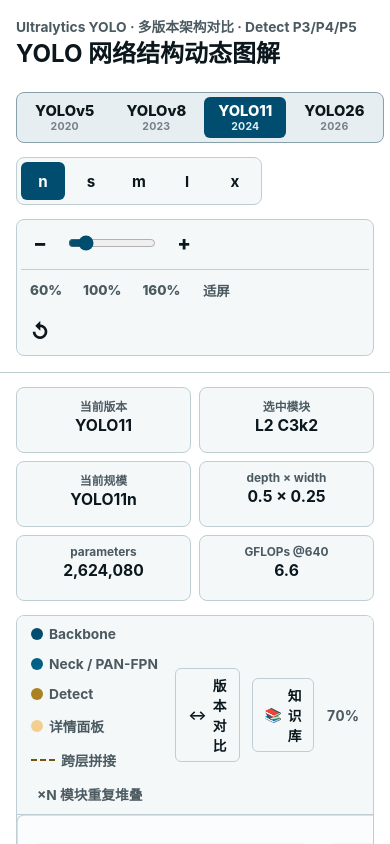
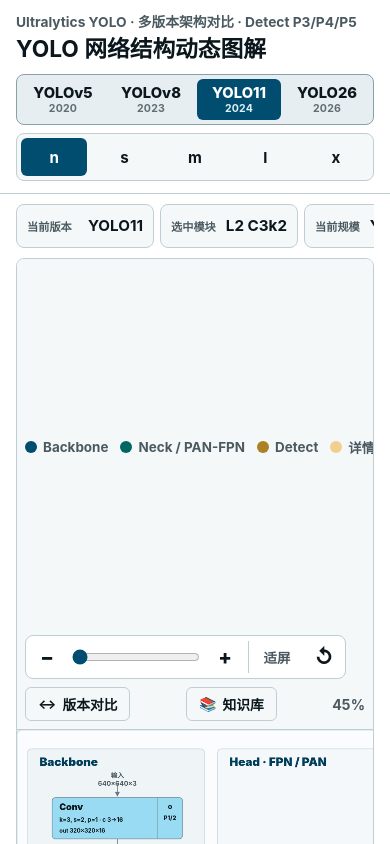
Before and after one commit to zhanghuiwan/yolo-arch-visualizer, a Next.js app: page / in a window 390 px wide. Shown: the top 844 px of the page. Built offline with nearby package versions, Linux system fonts and the light colour scheme.

Commit message:
Refine responsive layout and dialogs

```diff
--- a/public/yolo11-arch/app.js
+++ b/public/yolo11-arch/app.js
@@ -2136,6 +2136,7 @@
     // 点击在节点上、子卡片上、抽屉里都不触发 pan
     if (event.target.closest?.(".node-hit")) return;
     if (event.target.closest?.(".unit-card")) return;
+    if (event.target.closest?.(".zoom-tools")) return;
     panState = {
       pointerId: event.pointerId,
       startX: event.clientX,
@@ -2174,6 +2175,14 @@
 }
 
 function bindDrawer() {
+  const detailClose = detailPanel.querySelector(".detail-close");
+  if (detailClose) {
+    detailClose.addEventListener("click", (event) => {
+      event.stopPropagation();
+      closeDetailDrawer();
+    });
+  }
+
   // 点击画布空白处（非节点、非子卡片）：如果发生了拖动则忽略，否则关闭抽屉
   diagram.addEventListener("click", (event) => {
     if (suppressCanvasClick) {
@@ -2208,6 +2217,39 @@
 
 // ====== 子模块说明已迁移到右侧抽屉（栈式导航）======
 // 原 popover 浮窗机制已删除：点击小卡片直接 push 到 detailStack，在抽屉中显示信息。
+
+let referenceReturnFocus = null;
+let compareReturnFocus = null;
+
+function modalFocusableElements(modal) {
+  return [...modal.querySelectorAll('button, [href], input, select, textarea, [tabindex]:not([tabindex="-1"])')]
+    .filter((el) => !el.disabled && el.getAttribute("aria-hidden") !== "true");
+}
+
+function focusModal(modal) {
+  window.requestAnimationFrame(() => {
+    const target = modal.querySelector(".reference-close") || modalFocusableElements(modal)[0];
+    if (target) target.focus({ preventScroll: true });
+  });
+}
+
+function trapModalFocus(event, modal) {
+  if (event.key !== "Tab" || !modal.classList.contains("is-open")) return;
+  const focusables = modalFocusableElements(modal);
+  if (!focusables.length) {
+    event.preventDefault();
+    return;
+  }
+  const first = focusables[0];
+  const last = focusables[focusables.length - 1];
+  if (event.shiftKey && document.activeElement === first) {
+    event.preventDefault();
+    last.focus();
+  } else if (!event.shiftKey && document.activeElement === last) {
+    event.preventDefault();
+    first.focus();
+  }
+}
 
 // ====== 知识库 modal（YAML 计算方式 + 固定解释） ======
 const referenceModal = () => document.querySelector("#referenceModal");
@@ -2307,19 +2349,27 @@
   `;
 }
 
-function openReferenceModal() {
+function openReferenceModal(trigger = document.querySelector("#referenceTrigger")) {
   const modal = referenceModal();
   if (!modal) return;
+  referenceReturnFocus = trigger || document.activeElement;
   renderReferenceModal();
   modal.classList.add("is-open");
   modal.setAttribute("aria-hidden", "false");
-}
-
-function closeReferenceModal() {
+  modal.setAttribute("aria-modal", "true");
+  focusModal(modal);
+}
+
+function closeReferenceModal({ restoreFocus = true } = {}) {
   const modal = referenceModal();
   if (!modal) return;
+  const wasOpen = modal.classList.contains("is-open");
   modal.classList.remove("is-open");
   modal.setAttribute("aria-hidden", "true");
+  modal.removeAttribute("aria-modal");
+  if (wasOpen && restoreFocus && referenceReturnFocus) {
+    referenceReturnFocus.focus({ preventScroll: true });
+  }
 }
 
 function bindReferenceModal() {
@@ -2329,8 +2379,9 @@
   trigger.addEventListener("click", (event) => {
     event.stopPropagation();
     if (modal.classList.contains("is-open")) closeReferenceModal();
-    else openReferenceModal();
-  });
+    else openReferenceModal(trigger);
+  });
+  modal.addEventListener("keydown", (event) => trapModalFocus(event, modal));
   modal.addEventListener("click", (event) => {
     if (event.target === modal) closeReferenceModal();
   });
@@ -2411,19 +2462,27 @@
   `;
 }
 
-function openCompareModal() {
+function openCompareModal(trigger = document.querySelector("#compareTrigger")) {
   const modal = compareModal();
   if (!modal) return;
+  compareReturnFocus = trigger || document.activeElement;
   renderCompareModal();
   modal.classList.add("is-open");
   modal.setAttribute("aria-hidden", "false");
-}
-
-function closeCompareModal() {
+  modal.setAttribute("aria-modal", "true");
+  focusModal(modal);
+}
+
+function closeCompareModal({ restoreFocus = true } = {}) {
   const modal = compareModal();
   if (!modal) return;
+  const wasOpen = modal.classList.contains("is-open");
   modal.classList.remove("is-open");
   modal.setAttribute("aria-hidden", "true");
+  modal.removeAttribute("aria-modal");
+  if (wasOpen && restoreFocus && compareReturnFocus) {
+    compareReturnFocus.focus({ preventScroll: true });
+  }
 }
 
 function bindCompareModal() {
@@ -2433,8 +2492,9 @@
   trigger.addEventListener("click", (event) => {
     event.stopPropagation();
     if (modal.classList.contains("is-open")) closeCompareModal();
-    else openCompareModal();
-  });
+    else openCompareModal(trigger);
+  });
+  modal.addEventListener("keydown", (event) => trapModalFocus(event, modal));
   modal.addEventListener("click", (event) => {
     if (event.target === modal) closeCompareModal();
   });
@@ -2481,8 +2541,7 @@
 bindCompareModal();
 bindVersionSwitch();
 render();
-// 初始加载时不自动适屏：保留固定 zoom 让画布有滚动空间，抓手拖动才能工作
-// 用户可点击「适屏」按钮主动适配视口
+window.requestAnimationFrame(() => fitDiagram());
 // 窗口大小变化时仅刷新缩放显示，不强制适屏（避免破坏用户已设定的缩放与位置）
 let resizeTimer;
 window.addEventListener("resize", () => {
--- a/public/yolo11-arch/styles.css
+++ b/public/yolo11-arch/styles.css
@@ -1,3 +1,15 @@
+/* Reset baseline */
+* {
+  box-sizing: border-box;
+}
+
+html,
+body {
+  margin: 0;
+  padding: 0;
+  min-height: 100vh;
+}
+
 :root {
   color-scheme: light;
   --bg: oklch(1 0 0);
@@ -5,7 +17,7 @@
   --surface-strong: oklch(0.944 0.010 220);
   --ink: oklch(0.195 0.020 230);
   --muted: oklch(0.455 0.022 230);
-  --quiet: oklch(0.595 0.018 230);
+  --quiet: oklch(0.525 0.020 230);
   --line: oklch(0.842 0.018 220);
   --line-strong: oklch(0.690 0.030 220);
   --primary: oklch(0.392 0.095 232);
@@ -15,8 +27,8 @@
   --accent: oklch(0.630 0.118 82);
   --accent-strong: oklch(0.470 0.092 82);
   --accent-soft: oklch(0.930 0.060 82);
-  --blue: oklch(0.455 0.102 232);
-  --blue-soft: oklch(0.924 0.038 232);
+  --blue: oklch(0.455 0.090 190);
+  --blue-soft: oklch(0.924 0.036 190);
   --red: oklch(0.555 0.16 28);
   --shadow: oklch(0.184 0.018 165 / 0.08);
   --focus: oklch(0.648 0.13 160);
@@ -54,15 +66,16 @@
   display: flex;
   align-items: center;
   justify-content: space-between;
-  gap: 24px;
-  padding: 20px 28px 18px;
+  gap: 18px;
+  padding: 12px 28px;
   border-bottom: 1px solid var(--line);
   background: oklch(1 0 0 / 0.94);
   backdrop-filter: blur(12px);
 }
 
 .title-block {
-  min-width: 260px;
+  flex: 0 0 auto;
+  min-width: 238px;
 }
 
 .source-label,
@@ -71,6 +84,7 @@
   color: var(--muted);
   font-size: 0.86rem;
   font-weight: 650;
+  line-height: 1.28;
 }
 
 h1,
@@ -82,7 +96,7 @@
 
 h1 {
   margin: 4px 0 0;
-  font-size: 1.5rem;
+  font-size: 1.42rem;
   letter-spacing: 0;
   line-height: 1.18;
 }
@@ -91,8 +105,9 @@
   display: flex;
   align-items: center;
   justify-content: flex-end;
-  gap: 14px;
+  gap: 10px;
   flex-wrap: wrap;
+  min-width: 0;
 }
 
 .model-switch {
@@ -183,7 +198,7 @@
   padding: 4px;
   border: 1px solid var(--line);
   border-radius: 8px;
-  background: var(--surface);
+  background: var(--bg);
 }
 
 .zoom-presets {
@@ -230,40 +245,44 @@
 }
 
 .app-shell {
-  padding: 18px 28px 20px;
+  padding: 12px 28px 18px;
 }
 
 .summary-strip {
   display: grid;
-  grid-template-columns: minmax(170px, 1.2fr) minmax(130px, 0.9fr) minmax(116px, 0.76fr) minmax(128px, 0.8fr) minmax(136px, 0.92fr) minmax(118px, 0.74fr);
-  gap: 8px;
-  margin-bottom: 12px;
+  grid-template-columns: minmax(160px, 1.15fr) minmax(132px, 0.94fr) minmax(124px, 0.84fr) minmax(132px, 0.86fr) minmax(138px, 0.9fr) minmax(118px, 0.74fr);
+  gap: 6px;
+  margin-bottom: 10px;
   overflow-x: auto;
   padding-bottom: 2px;
 }
 
 .metric {
-  min-height: 58px;
-  padding: 9px 12px;
-  border: 1px solid var(--line);
-  border-radius: 8px;
-  background: var(--surface);
-  text-align: center;
+  display: flex;
+  min-height: 44px;
+  align-items: center;
+  justify-content: space-between;
+  gap: 10px;
+  padding: 7px 10px;
+  border: 1px solid var(--line);
+  border-radius: 8px;
+  background: var(--surface);
+  text-align: left;
 }
 
 .metric span {
   display: block;
   color: var(--muted);
-  font-size: 0.74rem;
+  font-size: 0.7rem;
   font-weight: 650;
   white-space: nowrap;
 }
 
 .metric strong {
   display: block;
-  margin-top: 3px;
-  color: var(--ink);
-  font-size: 0.98rem;
+  margin-top: 0;
+  color: var(--ink);
+  font-size: 0.95rem;
   line-height: 1.16;
   overflow: hidden;
   text-overflow: ellipsis;
@@ -293,9 +312,10 @@
   display: flex;
   align-items: center;
   justify-content: space-between;
-  gap: 16px;
-  min-height: 46px;
-  padding: 10px 14px;
+  flex-wrap: wrap;
+  gap: 12px;
+  min-height: 44px;
+  padding: 8px 12px;
   border-bottom: 1px solid var(--line);
   background: var(--surface);
 }
@@ -303,10 +323,11 @@
 .legend {
   display: flex;
   align-items: center;
-  gap: 14px;
+  gap: 11px;
   flex-wrap: wrap;
-  color: var(--muted);
-  font-size: 0.86rem;
+  flex: 1 1 360px;
+  color: var(--muted);
+  font-size: 0.84rem;
   font-weight: 650;
 }
 
@@ -355,7 +376,10 @@
 .toolbar-actions {
   display: inline-flex;
   align-items: center;
-  gap: 12px;
+  gap: 8px;
+  flex: 0 1 auto;
+  flex-wrap: wrap;
+  justify-content: flex-end;
 }
 
 .diagram-scroll {
@@ -411,13 +435,13 @@
 
 .detail-panel {
   position: fixed;
-  top: 96px;
+  top: 196px;
   right: 20px;
   left: auto;
   z-index: 30;
   display: block;
   width: min(480px, calc(100vw - 32px));
-  max-height: calc(100vh - 120px);
+  max-height: calc(100vh - 216px);
   overflow: auto;
   opacity: 0;
   pointer-events: none;
@@ -440,15 +464,44 @@
 }
 
 .detail-head {
-  padding: 14px 18px 10px;
+  position: sticky;
+  top: 0;
+  z-index: 1;
+  display: flex;
+  align-items: flex-start;
+  justify-content: space-between;
+  gap: 12px;
+  padding: 14px 14px 10px 18px;
   border-bottom: 1px solid var(--line);
   background: var(--surface);
+}
+
+.detail-title-area {
+  min-width: 0;
 }
 
 .detail-head h2 {
   margin: 6px 0 0;
   font-size: 1.18rem;
   line-height: 1.28;
+}
+
+.detail-close {
+  flex: 0 0 auto;
+  width: 30px;
+  height: 30px;
+  border: 0;
+  border-radius: 6px;
+  background: transparent;
+  color: var(--muted);
+  cursor: pointer;
+  font-size: 1.25rem;
+  line-height: 1;
+}
+
+.detail-close:hover {
+  background: var(--surface-strong);
+  color: var(--ink);
 }
 
 /* 面包屑：栈式导航每级可点击回跳 */
@@ -1049,27 +1102,90 @@
     position: static;
     align-items: stretch;
     flex-direction: column;
-    padding: 16px;
+    gap: 12px;
+    padding: 14px 16px 12px;
+  }
+
+  .title-block {
+    min-width: 0;
   }
 
   .control-cluster {
+    display: grid;
+    grid-template-columns: 1fr;
+    gap: 8px;
     justify-content: flex-start;
   }
 
+  .version-switch,
+  .model-switch {
+    width: 100%;
+    overflow-x: auto;
+    scrollbar-width: none;
+  }
+
+  .version-switch::-webkit-scrollbar,
+  .model-switch::-webkit-scrollbar,
+  .summary-strip::-webkit-scrollbar,
+  .legend::-webkit-scrollbar {
+    display: none;
+  }
+
+  .version-button {
+    flex: 1 0 82px;
+    padding: 6px 9px;
+  }
+
+  .model-button {
+    flex: 1 1 0;
+    min-width: 0;
+    padding-inline: 8px;
+  }
+
   .app-shell {
-    padding: 14px 16px 18px;
+    padding: 10px 16px 16px;
   }
 
   .summary-strip {
-    grid-template-columns: repeat(2, minmax(0, 1fr));
+    grid-auto-columns: minmax(138px, 1fr);
+    grid-auto-flow: column;
+    grid-template-columns: none;
+    margin-bottom: 8px;
   }
 
   .metric {
-    min-height: 66px;
+    min-width: 138px;
+    min-height: 44px;
+  }
+
+  .diagram-toolbar {
+    align-items: stretch;
+    flex-direction: column;
+    gap: 8px;
+    padding: 8px;
+  }
+
+  .legend {
+    flex-wrap: nowrap;
+    gap: 12px;
+    overflow-x: auto;
+    padding-bottom: 1px;
+  }
+
+  .toolbar-actions {
+    justify-content: space-between;
+    width: 100%;
+  }
+
+  .reference-trigger {
+    justify-content: center;
+    min-width: 0;
+    padding-inline: 10px;
   }
 
   .diagram-scroll {
-    min-height: 680px;
+    height: min(58vh, 520px);
+    min-height: 430px;
   }
 
   .kv-grid {
@@ -1077,27 +1193,37 @@
   }
 
   input[type="range"] {
-    width: 88px;
+    width: min(34vw, 128px);
   }
 
   .zoom-tools {
-    flex-wrap: wrap;
-    justify-content: flex-start;
+    top: 10px;
+    right: 10px;
+    left: 10px;
+    justify-content: space-between;
+    gap: 6px;
   }
 
   .zoom-presets {
-    width: 100%;
-    padding-top: 4px;
-    padding-left: 0;
-    border-top: 1px solid var(--line);
-    border-left: 0;
+    width: auto;
+    padding-left: 4px;
+    border-left: 1px solid var(--line);
+  }
+
+  .zoom-presets .preset-button:not(#zoomFit) {
+    display: none;
+  }
+
+  .icon-button {
+    width: 34px;
+    height: 34px;
   }
 
   .detail-panel {
-    top: 12px;
+    top: 10px;
     right: 12px;
     left: 12px;
-    bottom: 12px;
+    bottom: 10px;
     width: calc(100vw - 24px);
     max-height: none;
   }
@@ -1315,6 +1441,7 @@
   color: var(--ink);
   font-size: 0.86rem;
   font-weight: 700;
+  white-space: nowrap;
   cursor: pointer;
   transition: background 140ms ease, border-color 140ms ease;
 }
--- a/src/app/globals.css
+++ b/src/app/globals.css
@@ -17,7 +17,7 @@
   --surface-strong: oklch(0.944 0.010 220);
   --ink: oklch(0.195 0.020 230);
   --muted: oklch(0.455 0.022 230);
-  --quiet: oklch(0.595 0.018 230);
+  --quiet: oklch(0.525 0.020 230);
   --line: oklch(0.842 0.018 220);
   --line-strong: oklch(0.690 0.030 220);
   --primary: oklch(0.392 0.095 232);
@@ -27,8 +27,8 @@
   --accent: oklch(0.630 0.118 82);
   --accent-strong: oklch(0.470 0.092 82);
   --accent-soft: oklch(0.930 0.060 82);
-  --blue: oklch(0.455 0.102 232);
-  --blue-soft: oklch(0.924 0.038 232);
+  --blue: oklch(0.455 0.090 190);
+  --blue-soft: oklch(0.924 0.036 190);
   --red: oklch(0.555 0.16 28);
   --shadow: oklch(0.184 0.018 165 / 0.08);
   --focus: oklch(0.648 0.13 160);
@@ -66,15 +66,16 @@
   display: flex;
   align-items: center;
   justify-content: space-between;
-  gap: 24px;
-  padding: 20px 28px 18px;
+  gap: 18px;
+  padding: 12px 28px;
   border-bottom: 1px solid var(--line);
   background: oklch(1 0 0 / 0.94);
   backdrop-filter: blur(12px);
 }
 
 .title-block {
-  min-width: 260px;
+  flex: 0 0 auto;
+  min-width: 238px;
 }
 
 .source-label,
@@ -83,6 +84,7 @@
   color: var(--muted);
   font-size: 0.86rem;
   font-weight: 650;
+  line-height: 1.28;
 }
 
 h1,
@@ -94,7 +96,7 @@
 
 h1 {
   margin: 4px 0 0;
-  font-size: 1.5rem;
+  font-size: 1.42rem;
   letter-spacing: 0;
   line-height: 1.18;
 }
@@ -103,8 +105,9 @@
   display: flex;
   align-items: center;
   justify-content: flex-end;
-  gap: 14px;
+  gap: 10px;
   flex-wrap: wrap;
+  min-width: 0;
 }
 
 .model-switch {
@@ -195,7 +198,7 @@
   padding: 4px;
   border: 1px solid var(--line);
   border-radius: 8px;
-  background: var(--surface);
+  background: var(--bg);
 }
 
 .zoom-presets {
@@ -242,40 +245,44 @@
 }
 
 .app-shell {
-  padding: 18px 28px 20px;
+  padding: 12px 28px 18px;
 }
 
 .summary-strip {
   display: grid;
-  grid-template-columns: minmax(170px, 1.2fr) minmax(130px, 0.9fr) minmax(116px, 0.76fr) minmax(128px, 0.8fr) minmax(136px, 0.92fr) minmax(118px, 0.74fr);
-  gap: 8px;
-  margin-bottom: 12px;
+  grid-template-columns: minmax(160px, 1.15fr) minmax(132px, 0.94fr) minmax(124px, 0.84fr) minmax(132px, 0.86fr) minmax(138px, 0.9fr) minmax(118px, 0.74fr);
+  gap: 6px;
+  margin-bottom: 10px;
   overflow-x: auto;
   padding-bottom: 2px;
 }
 
 .metric {
-  min-height: 58px;
-  padding: 9px 12px;
-  border: 1px solid var(--line);
-  border-radius: 8px;
-  background: var(--surface);
-  text-align: center;
+  display: flex;
+  min-height: 44px;
+  align-items: center;
+  justify-content: space-between;
+  gap: 10px;
+  padding: 7px 10px;
+  border: 1px solid var(--line);
+  border-radius: 8px;
+  background: var(--surface);
+  text-align: left;
 }
 
 .metric span {
   display: block;
   color: var(--muted);
-  font-size: 0.74rem;
+  font-size: 0.7rem;
   font-weight: 650;
   white-space: nowrap;
 }
 
 .metric strong {
   display: block;
-  margin-top: 3px;
-  color: var(--ink);
-  font-size: 0.98rem;
+  margin-top: 0;
+  color: var(--ink);
+  font-size: 0.95rem;
   line-height: 1.16;
   overflow: hidden;
   text-overflow: ellipsis;
@@ -305,9 +312,10 @@
   display: flex;
   align-items: center;
   justify-content: space-between;
-  gap: 16px;
-  min-height: 46px;
-  padding: 10px 14px;
+  flex-wrap: wrap;
+  gap: 12px;
+  min-height: 44px;
+  padding: 8px 12px;
   border-bottom: 1px solid var(--line);
   background: var(--surface);
 }
@@ -315,10 +323,11 @@
 .legend {
   display: flex;
   align-items: center;
-  gap: 14px;
+  gap: 11px;
   flex-wrap: wrap;
-  color: var(--muted);
-  font-size: 0.86rem;
+  flex: 1 1 360px;
+  color: var(--muted);
+  font-size: 0.84rem;
   font-weight: 650;
 }
 
@@ -367,7 +376,10 @@
 .toolbar-actions {
   display: inline-flex;
   align-items: center;
-  gap: 12px;
+  gap: 8px;
+  flex: 0 1 auto;
+  flex-wrap: wrap;
+  justify-content: flex-end;
 }
 
 .diagram-scroll {
@@ -423,13 +435,13 @@
 
 .detail-panel {
   position: fixed;
-  top: 96px;
+  top: 196px;
   right: 20px;
   left: auto;
   z-index: 30;
   display: block;
   width: min(480px, calc(100vw - 32px));
-  max-height: calc(100vh - 120px);
+  max-height: calc(100vh - 216px);
   overflow: auto;
   opacity: 0;
   pointer-events: none;
@@ -452,15 +464,44 @@
 }
 
 .detail-head {
-  padding: 14px 18px 10px;
+  position: sticky;
+  top: 0;
+  z-index: 1;
+  display: flex;
+  align-items: flex-start;
+  justify-content: space-between;
+  gap: 12px;
+  padding: 14px 14px 10px 18px;
   border-bottom: 1px solid var(--line);
   background: var(--surface);
+}
+
+.detail-title-area {
+  min-width: 0;
 }
 
 .detail-head h2 {
   margin: 6px 0 0;
   font-size: 1.18rem;
   line-height: 1.28;
+}
+
+.detail-close {
+  flex: 0 0 auto;
+  width: 30px;
+  height: 30px;
+  border: 0;
+  border-radius: 6px;
+  background: transparent;
+  color: var(--muted);
+  cursor: pointer;
+  font-size: 1.25rem;
+  line-height: 1;
+}
+
+.detail-close:hover {
+  background: var(--surface-strong);
+  color: var(--ink);
 }
 
 /* 面包屑：栈式导航每级可点击回跳 */
@@ -1061,27 +1102,90 @@
     position: static;
     align-items: stretch;
     flex-direction: column;
-    padding: 16px;
+    gap: 12px;
+    padding: 14px 16px 12px;
+  }
+
+  .title-block {
+    min-width: 0;
   }
 
   .control-cluster {
+    display: grid;
+    grid-template-columns: 1fr;
+    gap: 8px;
     justify-content: flex-start;
   }
 
+  .version-switch,
+  .model-switch {
+    width: 100%;
+    overflow-x: auto;
+    scrollbar-width: none;
+  }
+
+  .version-switch::-webkit-scrollbar,
+  .model-switch::-webkit-scrollbar,
+  .summary-strip::-webkit-scrollbar,
+  .legend::-webkit-scrollbar {
+    display: none;
+  }
+
+  .version-button {
+    flex: 1 0 82px;
+    padding: 6px 9px;
+  }
+
+  .model-button {
+    flex: 1 1 0;
+    min-width: 0;
+    padding-inline: 8px;
+  }
+
   .app-shell {
-    padding: 14px 16px 18px;
+    padding: 10px 16px 16px;
   }
 
   .summary-strip {
-    grid-template-columns: repeat(2, minmax(0, 1fr));
+    grid-auto-columns: minmax(138px, 1fr);
+    grid-auto-flow: column;
+    grid-template-columns: none;
+    margin-bottom: 8px;
   }
 
   .metric {
-    min-height: 66px;
+    min-width: 138px;
+    min-height: 44px;
+  }
+
+  .diagram-toolbar {
+    align-items: stretch;
+    flex-direction: column;
+    gap: 8px;
+    padding: 8px;
+  }
+
+  .legend {
+    flex-wrap: nowrap;
+    gap: 12px;
+    overflow-x: auto;
+    padding-bottom: 1px;
+  }
+
+  .toolbar-actions {
+    justify-content: space-between;
+    width: 100%;
+  }
+
+  .reference-trigger {
+    justify-content: center;
+    min-width: 0;
+    padding-inline: 10px;
   }
 
   .diagram-scroll {
-    min-height: 680px;
+    height: min(58vh, 520px);
+    min-height: 430px;
   }
 
   .kv-grid {
@@ -1089,27 +1193,37 @@
   }
 
   input[type="range"] {
-    width: 88px;
+    width: min(34vw, 128px);
   }
 
   .zoom-tools {
-    flex-wrap: wrap;
-    justify-content: flex-start;
+    top: 10px;
+    right: 10px;
+    left: 10px;
+    justify-content: space-between;
+    gap: 6px;
   }
 
   .zoom-presets {
-    width: 100%;
-    padding-top: 4px;
-    padding-left: 0;
-    border-top: 1px solid var(--line);
-    border-left: 0;
+    width: auto;
+    padding-left: 4px;
+    border-left: 1px solid var(--line);
+  }
+
+  .zoom-presets .preset-button:not(#zoomFit) {
+    display: none;
+  }
+
+  .icon-button {
+    width: 34px;
+    height: 34px;
   }
 
   .detail-panel {
-    top: 12px;
+    top: 10px;
     right: 12px;
     left: 12px;
-    bottom: 12px;
+    bottom: 10px;
     width: calc(100vw - 24px);
     max-height: none;
   }
@@ -1327,6 +1441,7 @@
   color: var(--ink);
   font-size: 0.86rem;
   font-weight: 700;
+  white-space: nowrap;
   cursor: pointer;
   transition: background 140ms ease, border-color 140ms ease;
 }
--- a/src/app/page.tsx
+++ b/src/app/page.tsx
@@ -23,21 +23,9 @@
             <h1>YOLO 网络结构动态图解</h1>
           </div>
 
-          <div className="control-cluster" aria-label="版本、规模与缩放控制">
+          <div className="control-cluster" aria-label="版本与模型规模控制">
             <div className="version-switch" id="versionSwitch" aria-label="选择 YOLO 版本"></div>
             <div className="model-switch" id="modelSwitch" aria-label="选择模型规模"></div>
-            <div className="zoom-tools" aria-label="缩放画布">
-              <button className="icon-button" id="zoomOut" type="button" title="缩小" aria-label="缩小">−</button>
-              <input id="zoomRange" type="range" min="45" max="220" defaultValue={70} aria-label="缩放比例" />
-              <button className="icon-button" id="zoomIn" type="button" title="放大" aria-label="放大">+</button>
-              <div className="zoom-presets" id="zoomPresets" aria-label="缩放预设">
-                <button className="preset-button" type="button" data-zoom="0.6">60%</button>
-                <button className="preset-button" type="button" data-zoom="1">100%</button>
-                <button className="preset-button" type="button" data-zoom="1.6">160%</button>
-                <button className="preset-button" id="zoomFit" type="button">适屏</button>
-              </div>
-              <button className="icon-button" id="zoomReset" type="button" title="重置视图 (按 0 键)" aria-label="重置视图">↺</button>
-            </div>
           </div>
         </header>
 
@@ -56,6 +44,18 @@
                   <span><i className="legend-stack" aria-hidden="true"></i>×N 模块重复堆叠</span>
                 </div>
                 <div className="toolbar-actions">
+                  <div className="zoom-tools" aria-label="缩放画布">
+                    <button className="icon-button" id="zoomOut" type="button" title="缩小" aria-label="缩小">−</button>
+                    <input id="zoomRange" type="range" min="45" max="220" defaultValue={70} aria-label="缩放比例" />
+                    <button className="icon-button" id="zoomIn" type="button" title="放大" aria-label="放大">+</button>
+                    <div className="zoom-presets" id="zoomPresets" aria-label="缩放预设">
+                      <button className="preset-button" type="button" data-zoom="0.6">60%</button>
+                      <button className="preset-button" type="button" data-zoom="1">100%</button>
+                      <button className="preset-button" type="button" data-zoom="1.6">160%</button>
+                      <button className="preset-button" id="zoomFit" type="button">适屏</button>
+                    </div>
+                    <button className="icon-button" id="zoomReset" type="button" title="重置视图 (按 0 键)" aria-label="重置视图">↺</button>
+                  </div>
                   <button id="compareTrigger" className="reference-trigger" type="button" aria-label="打开版本对比：v5 → v8 → v11 → v26 演进表">
                     <span aria-hidden="true">↔</span> 版本对比
                   </button>
@@ -72,8 +72,11 @@
 
             <aside className="detail-panel" aria-live="polite">
               <div className="detail-head">
-                <p className="panel-kicker" id="detailSection">模块详情</p>
-                <h2 id="detailTitle">点击图中的模块</h2>
+                <div className="detail-title-area">
+                  <p className="panel-kicker" id="detailSection">模块详情</p>
+                  <h2 id="detailTitle">点击图中的模块</h2>
+                </div>
+                <button className="detail-close" type="button" aria-label="关闭模块详情" title="关闭模块详情">×</button>
               </div>
               <div id="detailBody" className="detail-body"></div>
             </aside>
```
Also changed, not shown: src/app/icon.svg (added), 1 other file (tests, documents, lock files or other folders).
